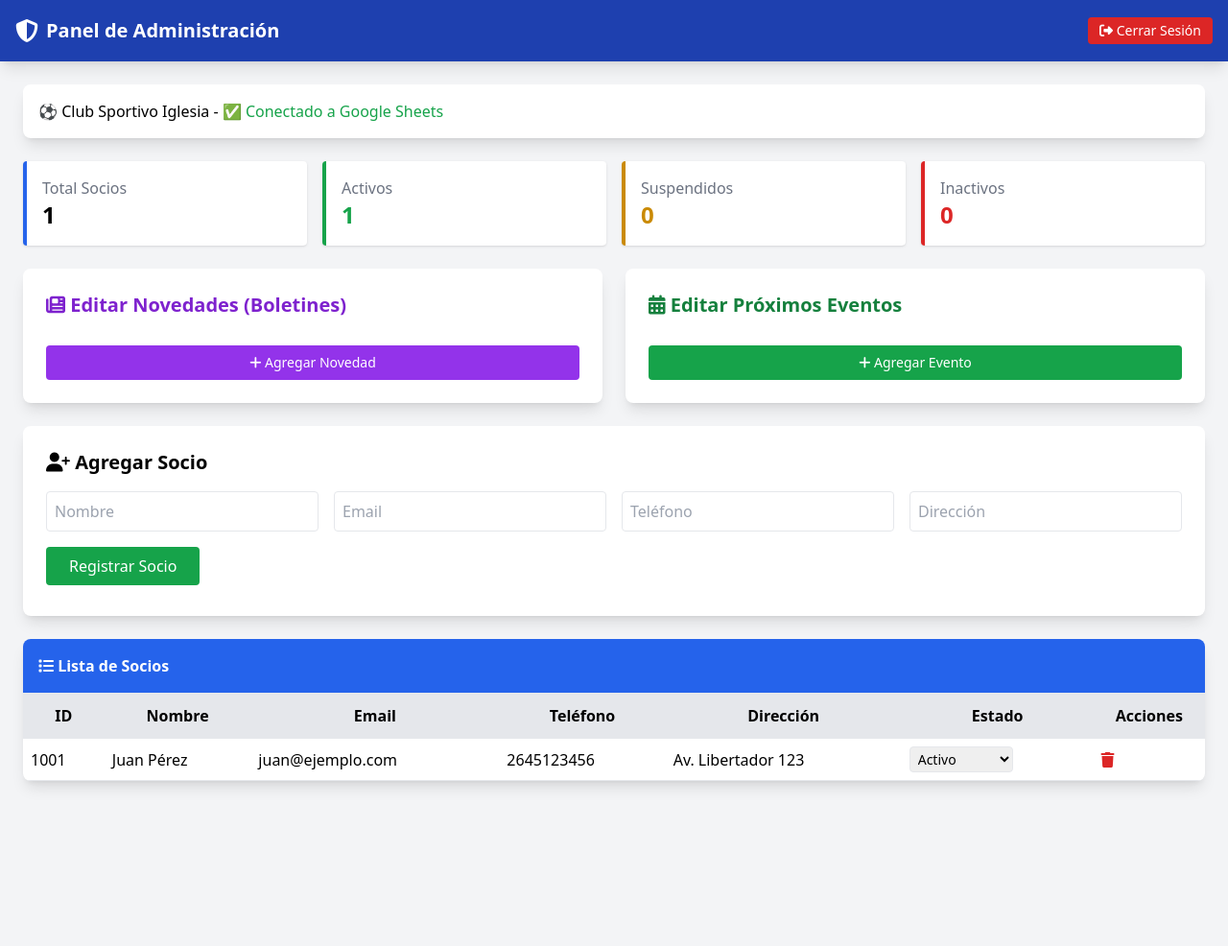
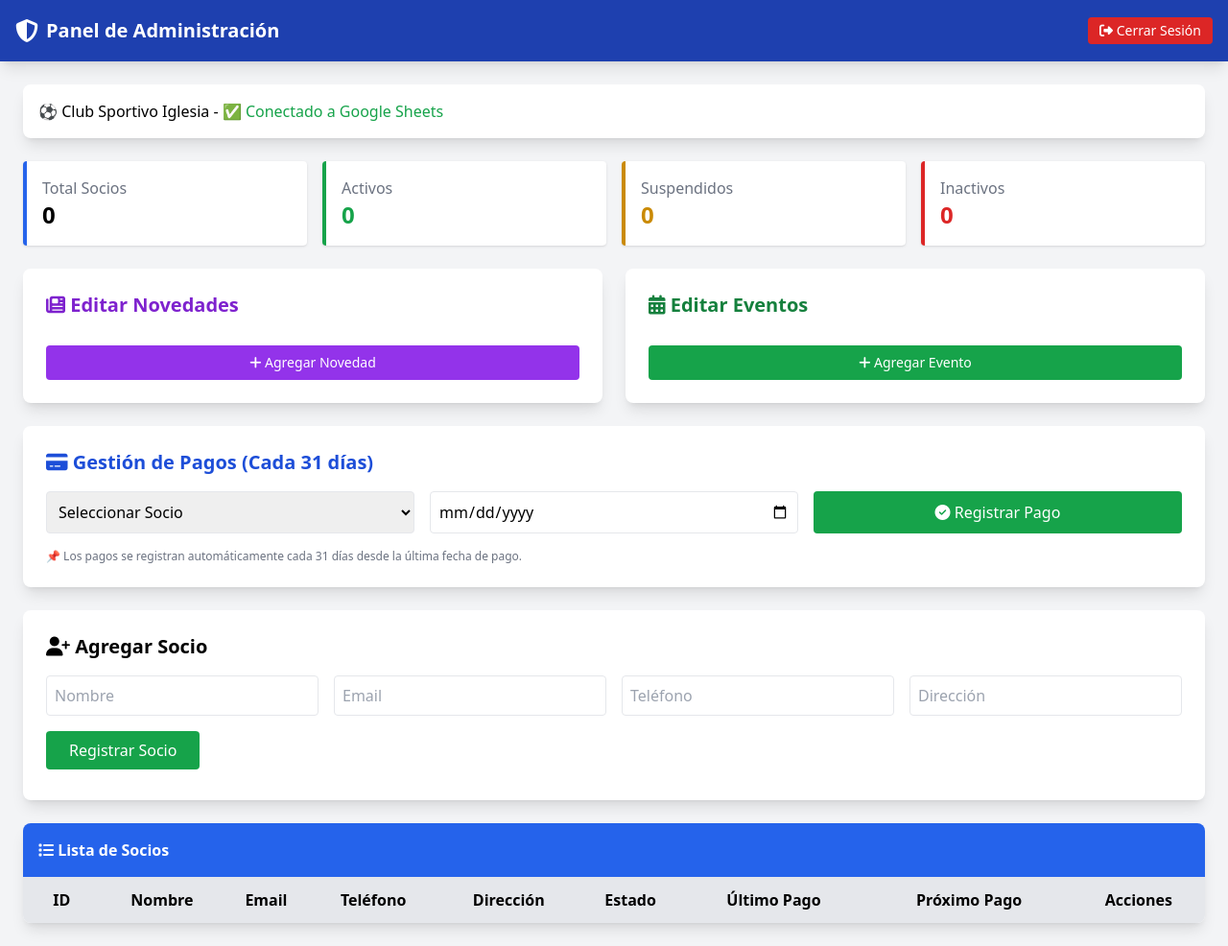
Before and after one commit to IglgroupStreaming/ClubVillaIglesia, a plain HTML site: page admin_panel.html in a window 1280 px wide. Shown: the whole page at 96% size. Before the commit the page ends 838 px from the top, so only its background shows below. Drawn offline with nearby package versions, Linux system fonts and the light colour scheme; no server answers; sample sign-in values are in the browser's storage.

Commit message:
Update admin_panel.html

```diff
--- a/admin_panel.html
+++ b/admin_panel.html
@@ -25,7 +25,7 @@
     </nav>
 
     <div class="max-w-7xl mx-auto p-6">
-        <!-- Estado de conexión -->
+        <!-- Estado -->
         <div class="bg-white rounded-lg shadow-lg p-4 mb-6">
             <p>⚽ Club Sportivo Iglesia - <span id="statusSheet" class="text-green-600">✅ Conectado a Google Sheets</span></p>
         </div>
@@ -38,25 +38,38 @@
             <div class="bg-white p-4 rounded shadow border-l-4 border-red-600"><div class="text-gray-500">Inactivos</div><div class="text-2xl font-bold text-red-600" id="inactivos">0</div></div>
         </div>
 
-        <!-- EDITOR DE NOVEDADES Y EVENTOS (NUEVO) -->
+        <!-- EDITOR DE NOVEDADES Y EVENTOS -->
         <div class="grid grid-cols-1 md:grid-cols-2 gap-6 mb-6">
-            <!-- Editar Novedades -->
             <div class="bg-white rounded-lg shadow-lg p-6">
-                <h2 class="text-xl font-bold mb-4 text-purple-700"><i class="fas fa-newspaper"></i> Editar Novedades (Boletines)</h2>
+                <h2 class="text-xl font-bold mb-4 text-purple-700"><i class="fas fa-newspaper"></i> Editar Novedades</h2>
                 <div id="listaNovedadesAdmin"></div>
                 <button onclick="agregarNovedad()" class="mt-3 bg-purple-600 text-white px-4 py-2 rounded text-sm w-full">
                     <i class="fas fa-plus"></i> Agregar Novedad
                 </button>
             </div>
-
-            <!-- Editar Eventos -->
             <div class="bg-white rounded-lg shadow-lg p-6">
-                <h2 class="text-xl font-bold mb-4 text-green-700"><i class="fas fa-calendar-alt"></i> Editar Próximos Eventos</h2>
+                <h2 class="text-xl font-bold mb-4 text-green-700"><i class="fas fa-calendar-alt"></i> Editar Eventos</h2>
                 <div id="listaEventosAdmin"></div>
                 <button onclick="agregarEvento()" class="mt-3 bg-green-600 text-white px-4 py-2 rounded text-sm w-full">
                     <i class="fas fa-plus"></i> Agregar Evento
                 </button>
             </div>
+        </div>
+
+        <!-- GESTIÓN DE PAGOS (CADA 31 DÍAS) -->
+        <div class="bg-white rounded-lg shadow-lg p-6 mb-6">
+            <h2 class="text-xl font-bold mb-4 text-blue-700"><i class="fas fa-credit-card"></i> Gestión de Pagos (Cada 31 días)</h2>
+            <div class="grid grid-cols-1 md:grid-cols-3 gap-4 mb-4">
+                <select id="socioPago" class="border p-2 rounded">
+                    <option value="">Seleccionar Socio</option>
+                </select>
+                <input type="date" id="fechaPago" class="border p-2 rounded">
+                <button onclick="registrarPago()" class="bg-green-600 text-white px-4 py-2 rounded hover:bg-green-700">
+                    <i class="fas fa-check-circle"></i> Registrar Pago
+                </button>
+            </div>
+            <div id="resultadoPago" class="text-sm mt-2"></div>
+            <p class="text-xs text-gray-500 mt-3">📌 Los pagos se registran automáticamente cada 31 días desde la última fecha de pago.</p>
         </div>
 
         <!-- Agregar Socio -->
@@ -77,8 +90,8 @@
             <div class="bg-blue-600 text-white p-4"><h2 class="font-bold"><i class="fas fa-list"></i> Lista de Socios</h2></div>
             <div class="overflow-x-auto">
                 <table class="w-full">
-                    <thead class="bg-gray-200"><tr><th class="p-3">ID</th><th>Nombre</th><th>Email</th><th>Teléfono</th><th>Dirección</th><th>Estado</th><th>Acciones</th></tr></thead>
-                    <tbody id="listaSocios"><tr><td colspan="7" class="text-center p-4">Cargando...</td></tr></tbody>
+                    <thead class="bg-gray-200"><tr><th class="p-3">ID</th><th>Nombre</th><th>Email</th><th>Teléfono</th><th>Dirección</th><th>Estado</th><th>Último Pago</th><th>Próximo Pago</th><th>Acciones</th></tr></thead>
+                    <tbody id="listaSocios"><tr><td colspan="9" class="text-center p-4">Cargando...</td></tr></tbody>
                 </table>
             </div>
         </div>
@@ -88,11 +101,22 @@
         const SCRIPT_URL = 'https://script.google.com/macros/s/AKfycbywqVvCGj6PMKsmqUItytEHSr_tC6nlLnSPMHlLIK1J-2hX2FuW2EpYXdAZgT8xP5JV/exec';
         let socios = [];
 
-        // ========== GESTIÓN DE NOVEDADES (LOCALSTORAGE) ==========
+        // Gestión de pagos en localStorage
+        let pagosSocios = JSON.parse(localStorage.getItem('pagosSocios')) || {};
+
+        function guardarPagos() { localStorage.setItem('pagosSocios', JSON.stringify(pagosSocios)); }
+
+        function calcularProximoPago(ultimoPago) {
+            if (!ultimoPago) return 'Pendiente primer pago';
+            const fecha = new Date(ultimoPago);
+            fecha.setDate(fecha.getDate() + 31);
+            return fecha.toISOString().split('T')[0];
+        }
+
+        // ========== NOVEDADES ==========
         let novedades = JSON.parse(localStorage.getItem('novedadesAdmin')) || [
-            { id: 1, titulo: "📰 Boletín Bienvenida", contenido: "Bienvenidos al nuevo sistema de socios. ¡Estamos muy contentos de tenerlos!", fecha: "2024-03-01" }
+            { id: 1, titulo: "📰 Bienvenidos", contenido: "Bienvenidos al nuevo sistema de socios", fecha: new Date().toISOString().split('T')[0] }
         ];
-
         let eventos = JSON.parse(localStorage.getItem('eventosAdmin')) || [
             { id: 1, titulo: "Asamblea General", fecha: "2024-03-15", hora: "19:00", lugar: "Sede del Club" }
         ];
@@ -106,12 +130,7 @@
             if(novedades.length === 0) { container.innerHTML = '<p class="text-gray-500 text-sm">No hay novedades</p>'; return; }
             let html = '';
             novedades.forEach((n, i) => {
-                html += `<div class="border-b pb-2 mb-2">
-                    <p class="font-semibold text-sm">${n.titulo}</p>
-                    <p class="text-xs text-gray-600">${n.contenido.substring(0, 60)}...</p>
-                    <button onclick="editarNovedad(${i})" class="text-blue-600 text-xs mr-2">✏️ Editar</button>
-                    <button onclick="eliminarNovedad(${i})" class="text-red-600 text-xs">🗑️ Eliminar</button>
-                </div>`;
+                html += `<div class="border-b pb-2 mb-2"><p class="font-semibold text-sm">${n.titulo}</p><p class="text-xs text-gray-600">${n.contenido.substring(0, 60)}...</p><button onclick="editarNovedad(${i})" class="text-blue-600 text-xs mr-2">✏️ Editar</button><button onclick="eliminarNovedad(${i})" class="text-red-600 text-xs">🗑️ Eliminar</button></div>`;
             });
             container.innerHTML = html;
         }
@@ -122,12 +141,7 @@
             if(eventos.length === 0) { container.innerHTML = '<p class="text-gray-500 text-sm">No hay eventos</p>'; return; }
             let html = '';
             eventos.forEach((e, i) => {
-                html += `<div class="border-b pb-2 mb-2">
-                    <p class="font-semibold text-sm">📅 ${e.titulo}</p>
-                    <p class="text-xs text-gray-600">${e.fecha} - ${e.hora} | ${e.lugar}</p>
-                    <button onclick="editarEvento(${i})" class="text-blue-600 text-xs mr-2">✏️ Editar</button>
-                    <button onclick="eliminarEvento(${i})" class="text-red-600 text-xs">🗑️ Eliminar</button>
-                </div>`;
+                html += `<div class="border-b pb-2 mb-2"><p class="font-semibold text-sm">📅 ${e.titulo}</p><p class="text-xs text-gray-600">${e.fecha} - ${e.hora} | ${e.lugar}</p><button onclick="editarEvento(${i})" class="text-blue-600 text-xs mr-2">✏️ Editar</button><button onclick="eliminarEvento(${i})" class="text-red-600 text-xs">🗑️ Eliminar</button></div>`;
             });
             container.innerHTML = html;
         }
@@ -152,31 +166,28 @@
         }
 
         function eliminarNovedad(i) { if(confirm("¿Eliminar esta novedad?")) { novedades.splice(i,1); guardarNovedades(); } }
+        function agregarEvento() { const titulo = prompt("Título:"); if(!titulo) return; const fecha = prompt("Fecha (YYYY-MM-DD):"); if(!fecha) return; const hora = prompt("Hora:"); const lugar = prompt("Lugar:"); const nuevaId = Math.max(...eventos.map(e=>e.id), 0) + 1; eventos.push({ id: nuevaId, titulo, fecha, hora, lugar }); guardarEventos(); }
+        function editarEvento(i) { const e = eventos[i]; e.titulo = prompt("Título:", e.titulo) || e.titulo; e.fecha = prompt("Fecha:", e.fecha) || e.fecha; e.hora = prompt("Hora:", e.hora) || e.hora; e.lugar = prompt("Lugar:", e.lugar) || e.lugar; guardarEventos(); }
+        function eliminarEvento(i) { if(confirm("¿Eliminar este evento?")) { eventos.splice(i,1); guardarEventos(); } }
 
-        function agregarEvento() {
-            const titulo = prompt("Título del evento:");
-            if(!titulo) return;
-            const fecha = prompt("Fecha (YYYY-MM-DD):");
-            if(!fecha) return;
-            const hora = prompt("Hora:");
-            const lugar = prompt("Lugar:");
-            const nuevaId = Math.max(...eventos.map(e=>e.id), 0) + 1;
-            eventos.push({ id: nuevaId, titulo, fecha, hora, lugar });
-            guardarEventos();
+        // Registrar pago
+        function registrarPago() {
+            const socioId = document.getElementById('socioPago').value;
+            const fechaPago = document.getElementById('fechaPago').value;
+            const resultado = document.getElementById('resultadoPago');
+
+            if(!socioId || !fechaPago) { resultado.innerHTML = '<span class="text-red-600">❌ Seleccioná socio y fecha</span>'; setTimeout(()=>resultado.innerHTML='',3000); return; }
+
+            pagosSocios[socioId] = { ultimoPago: fechaPago, historial: [...(pagosSocios[socioId]?.historial || []), { fecha: fechaPago, monto: 10000 }] };
+            guardarPagos();
+
+            const proximo = calcularProximoPago(fechaPago);
+            resultado.innerHTML = `<span class="text-green-600">✅ Pago registrado para socio ${socioId}. Próximo pago: ${proximo}</span>`;
+            setTimeout(()=>resultado.innerHTML='',3000);
+            cargarSocios();
         }
 
-        function editarEvento(i) {
-            const e = eventos[i];
-            e.titulo = prompt("Título:", e.titulo) || e.titulo;
-            e.fecha = prompt("Fecha:", e.fecha) || e.fecha;
-            e.hora = prompt("Hora:", e.hora) || e.hora;
-            e.lugar = prompt("Lugar:", e.lugar) || e.lugar;
-            guardarEventos();
-        }
-
-        function eliminarEvento(i) { if(confirm("¿Eliminar este evento?")) { eventos.splice(i,1); guardarEventos(); } }
-
-        // ========== CRUD DE SOCIOS ==========
+        // CRUD Socios
         async function cargarSocios() {
             try {
                 const response = await fetch(`${SCRIPT_URL}?action=getData&t=${Date.now()}`);
@@ -190,6 +201,14 @@
                 ];
             }
             actualizarTablaSocios();
+            actualizarSelectSocios();
+        }
+
+        function actualizarSelectSocios() {
+            const select = document.getElementById('socioPago');
+            if(!select) return;
+            select.innerHTML = '<option value="">Seleccionar Socio</option>';
+            socios.forEach(s => { select.innerHTML += `<option value="${s.id}">${s.id} - ${s.nombre}</option>`; });
         }
 
         function actualizarTablaSocios() {
@@ -201,7 +220,11 @@
                 if(s.estado === 'Activo') activos++;
                 else if(s.estado === 'Suspendido') suspendidos++;
                 else if(s.estado === 'Inactivo') inactivos++;
-                tbody.innerHTML += `<tr class="border-b"><td class="p-2">${s.id || i+1}</td><td class="p-2">${s.nombre}</td><td class="p-2">${s.email}</td><td class="p-2">${s.telefono || '-'}</td><td class="p-2">${s.direccion || '-'}</td><td class="p-2"><select onchange="cambiarEstado(${i}, this.value)" class="border rounded px-1 py-0.5 text-sm"><option ${s.estado==='Activo'?'selected':''}>Activo</option><option ${s.estado==='Suspendido'?'selected':''}>Suspendido</option><option ${s.estado==='Inactivo'?'selected':''}>Inactivo</option></select></td><td class="p-2"><button onclick="eliminarSocio(${i})" class="text-red-600"><i class="fas fa-trash"></i></button></td></tr>`;
+
+                const ultimoPago = pagosSocios[s.id]?.ultimoPago || 'Sin pagos';
+                const proximoPago = calcularProximoPago(ultimoPago);
+
+                tbody.innerHTML += `<tr class="border-b"><td class="p-2">${s.id || i+1}<\/td><td class="p-2">${s.nombre}<\/td><td class="p-2">${s.email}<\/td><td class="p-2">${s.telefono || '-'}<\/td><td class="p-2">${s.direccion || '-'}<\/td><td class="p-2"><select onchange="cambiarEstado(${i}, this.value)" class="border rounded px-1 py-0.5 text-sm"><option ${s.estado==='Activo'?'selected':''}>Activo</option><option ${s.estado==='Suspendido'?'selected':''}>Suspendido</option><option ${s.estado==='Inactivo'?'selected':''}>Inactivo</option></select><\/td><td class="p-2">${ultimoPago}<\/td><td class="p-2">${proximoPago}<\/td><td class="p-2"><button onclick="eliminarSocio(${i})" class="text-red-600"><i class="fas fa-trash"></i></button><\/td><\/tr>`;
             });
             document.getElementById('total').innerHTML = socios.length;
             document.getElementById('activos').innerHTML = activos;
```
